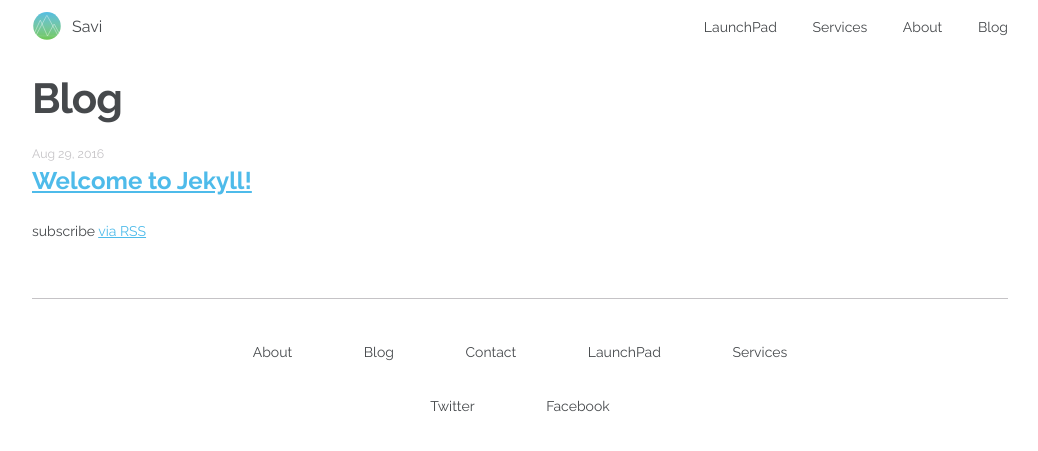
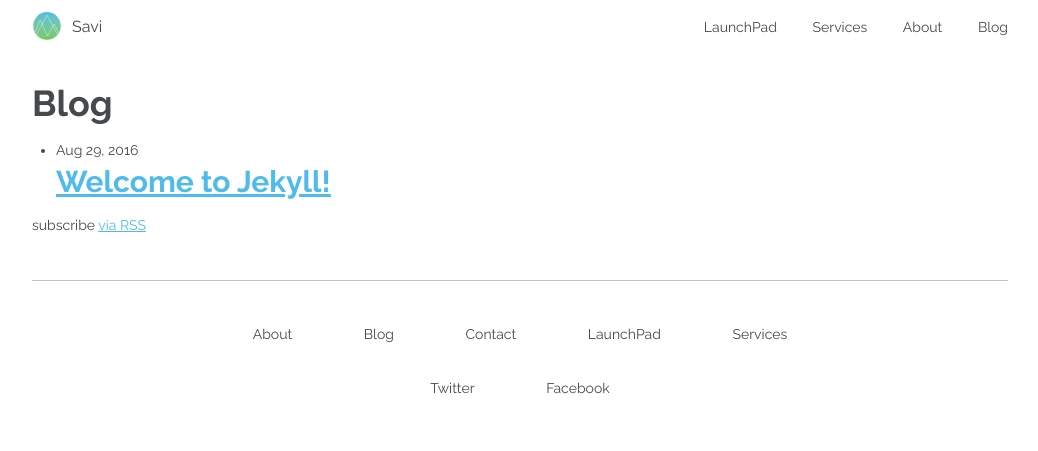
Before and after one commit to savilabs/savilabs.github.io, a Jekyll site: the page built from blog.html, in a window 1280 px wide. Shown: the top 451 px of the page, without its empty margins (120-1158 px from the left). Built offline with Jekyll 4.4.1, drawn with Linux system fonts in a browser that asks for light colours; nearby versions of some CDN libraries.

Commit message:
Clear out unneeded post styles
The styles will be replaced when the time comes to style the blog posts,
so this removes the default Jekyll generated styles.

```diff
--- a/_sass/_layout.scss
+++ b/_sass/_layout.scss
@@ -157,69 +157,3 @@ a.site-title {
 .page-heading {
   font-size: 20px;
 }
-
-.post-list {
-  margin-left: 0;
-  list-style: none;
-
-  > li {
-    margin-bottom: $spacing-unit;
-  }
-}
-
-.post-meta {
-  font-size: $small-font-size;
-  color: $grey-color;
-}
-
-.post-link {
-  display: block;
-  font-size: 24px;
-}
-
-
-
-/**
-* Posts
-*/
-.post-header {
-  margin-bottom: $spacing-unit;
-}
-
-.post-title {
-  font-size: 42px;
-  letter-spacing: -1px;
-  line-height: 1;
-
-  @include media-query($on-laptop) {
-    font-size: 36px;
-  }
-}
-
-.post-content {
-  margin-bottom: $spacing-unit;
-
-  h2 {
-    font-size: 32px;
-
-    @include media-query($on-laptop) {
-      font-size: 28px;
-    }
-  }
-
-  h3 {
-    font-size: 26px;
-
-    @include media-query($on-laptop) {
-      font-size: 22px;
-    }
-  }
-
-  h4 {
-    font-size: 20px;
-
-    @include media-query($on-laptop) {
-      font-size: 18px;
-    }
-  }
-}
```
